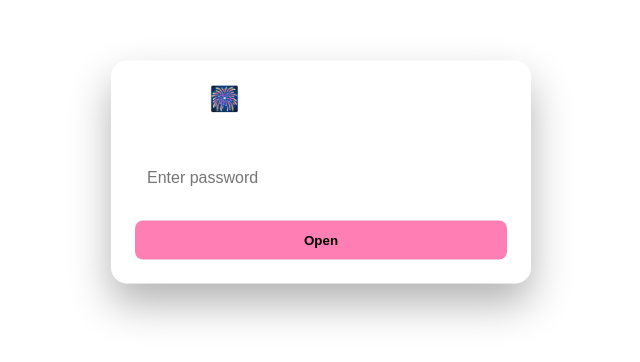
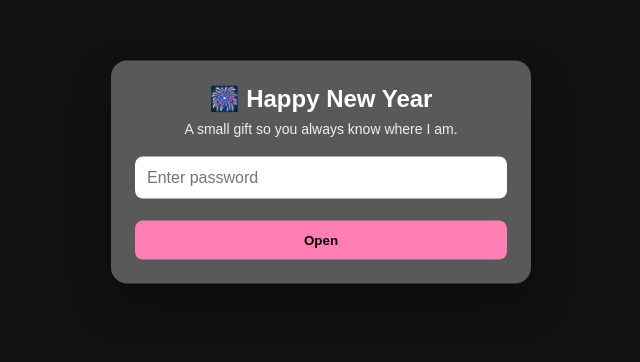
Before and after one commit to HearnsMori/amethyst, a Next.js app: page /location in a window 1280 px wide. Shown: the part 228-590 px from the top of the page, without its empty margins (319-959 px from the left). Built offline with nearby package versions, Linux system fonts and the light colour scheme.

Commit message:
black bg

```diff
--- a/src/app/location/page.tsx
+++ b/src/app/location/page.tsx
@@ -251,7 +251,7 @@ export default function LoveLocationPage() {
 }
 
 const styles: Record<string, React.CSSProperties> = {
-  container: { minHeight: "100vh", fontFamily: "sans-serif", color: "#fff" },
+  container: { minHeight: "100vh", fontFamily: "sans-serif", color: "#fff", background: "#111" },
   card: { position: "absolute", zIndex: 3, top: "50%", left: "50%", transform: "translate(-50%, -50%)", width: "90%", maxWidth: 420, background: "rgba(255,255,255,0.3)", borderRadius: 16, padding: 24, textAlign: "center", boxShadow: "0 20px 40px rgba(0,0,0,0.3)" },
   title: { marginBottom: 8, fontSize: 24 },
   subtitle: { fontSize: 14, opacity: 0.9, marginBottom: 20 },
```
